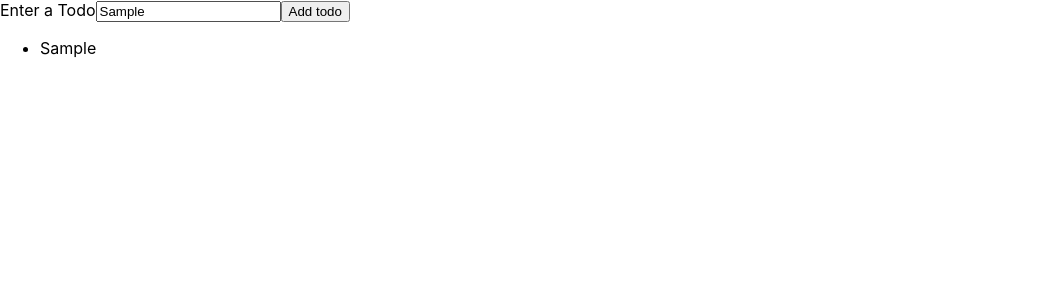
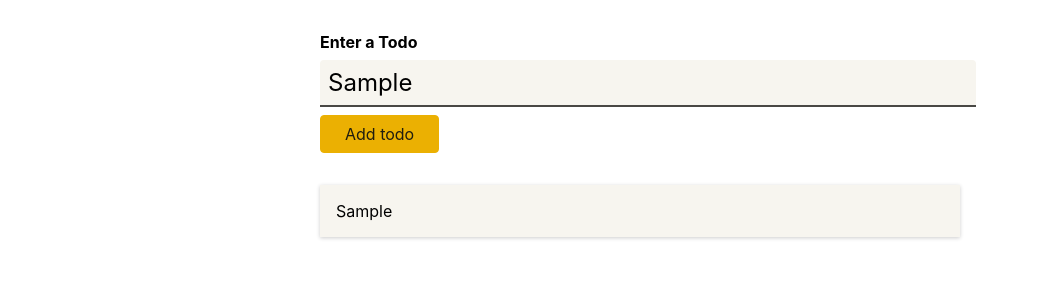
Before and after one commit to falcon-bridge/using-typescript, a React (Create React App) app: page / in a window 1280 px wide. Both pictures are taken after typing "Sample" into the empty fields and a click on the button "Add todo". Shown: the top 300 px of the page, without its empty margins (0-1038 px from the left). Built offline with nearby package versions, Linux system fonts and the light colour scheme.

Commit message:
added some styling

```diff
--- /dev/null
+++ b/src/components/NewTodo.module.css
@@ -0,0 +1,41 @@
+.form {
+  width: 40rem;
+  margin: 2rem auto;
+}
+
+.form label {
+  display: block;
+  font-weight: bold;
+  margin-bottom: 0.5rem;
+}
+
+.form input {
+  display: block;
+  width: 100%;
+  font: inherit;
+  font-size: 1.5rem;
+  padding: 0.5rem;
+  border-radius: 4px;
+  background-color: #f7f5ef;
+  border: none;
+  border-bottom: 2px solid #494844;
+  border-bottom-right-radius: 0;
+  border-bottom-left-radius: 0;
+  margin-bottom: 0.5rem;
+}
+
+.form button {
+  font: inherit;
+  background-color: #ebb002;
+  border: 1px solid #ebb002;
+  color: #201d0f;
+  padding: 0.5rem 1.5rem;
+  border-radius: 4px;
+  cursor: pointer;
+}
+
+.form button:hover,
+.form button:active {
+  background-color: #ebc002;
+  border-color: #ebc002;
+}
--- a/src/components/NewTodo.tsx
+++ b/src/components/NewTodo.tsx
@@ -1,4 +1,6 @@
 import { useRef } from "react";
+
+import classes from "./NewTodo.module.css";
 
 const NewTodo: React.FC<{ onAddTodo: (text: string) => void }> = (props) => {
   const todoTextInputRef = useRef<HTMLInputElement>(null);
@@ -18,7 +20,7 @@
   };
 
   return (
-    <form onSubmit={submitHandler}>
+    <form onSubmit={submitHandler} className={classes.form}>
       <label htmlFor="text">Enter a Todo</label>
       <input id="text" type="text" ref={todoTextInputRef} />
       <button type="submit">Add todo</button>
--- /dev/null
+++ b/src/components/TodoItem.module.css
@@ -0,0 +1,6 @@
+.item {
+  margin: 1rem 0;
+  box-shadow: 0 1px 4px rgba(0, 0, 0, 0.2);
+  padding: 1rem;
+  background-color: #f7f5ef;
+}
--- a/src/components/TodoItem.tsx
+++ b/src/components/TodoItem.tsx
@@ -1,7 +1,9 @@
 import React from "react";
 
+import classes from "./TodoItem.module.css";
+
 const TodoItem: React.FC<{ text: string }> = (props) => {
-  return <li>{props.text}</li>;
+  return <li className={classes.item}>{props.text}</li>;
 };
 
 export default TodoItem;
--- /dev/null
+++ b/src/components/Todos.module.css
@@ -0,0 +1,6 @@
+.todos {
+  list-style: none;
+  margin: 2rem auto;
+  padding: 0;
+  width: 40rem;
+}
--- a/src/components/todos.tsx
+++ b/src/components/todos.tsx
@@ -1,11 +1,13 @@
 import React from "react";
+
+import classes from "./Todos.module.css";
 
 import Todo from "../models/todo";
 import TodoItem from "./TodoItem";
 
 const Todos: React.FC<{ items: Todo[] }> = (props) => {
   return (
-    <ul>
+    <ul className={classes.todos}>
       {props.items.map((item) => (
         <TodoItem key={item.id} text={item.text} />
       ))}
```
